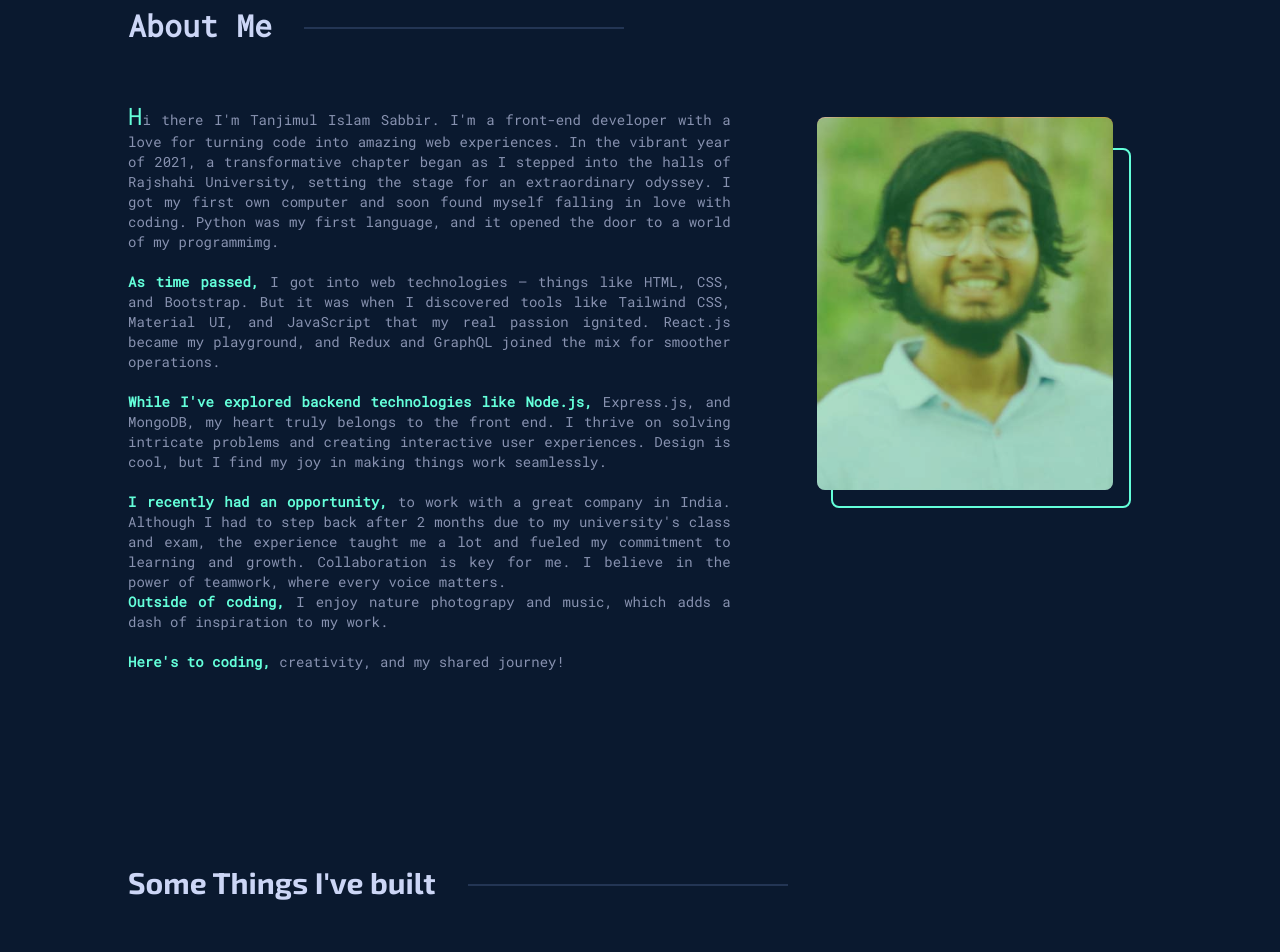
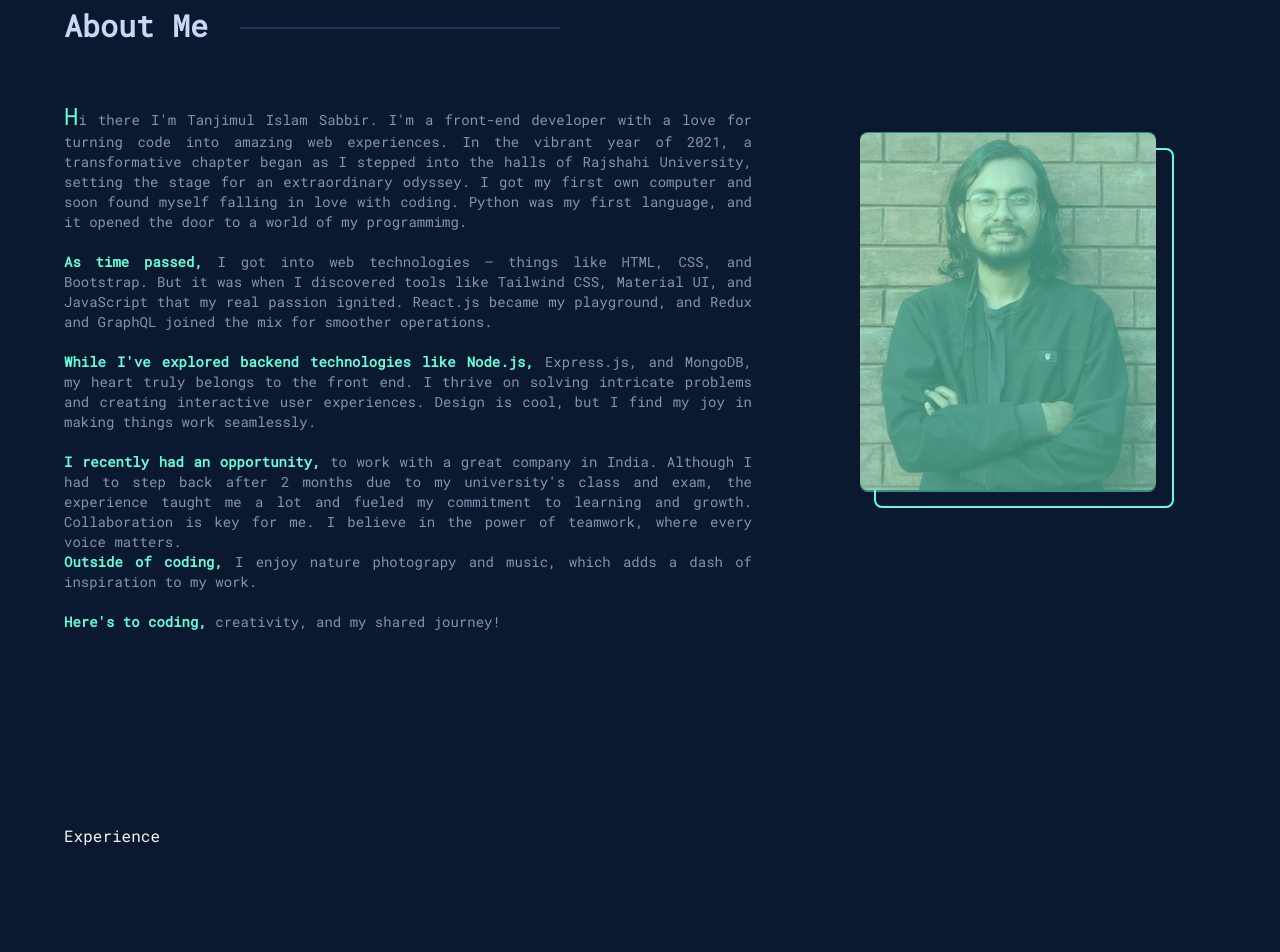
Before and after one commit to TanjimulSabbir/my-portfolio, a React (Vite) app: page / in a window 1280 px wide. Shown: the part 1080-2032 px from the top of the page. Built offline with nearby package versions, Linux system fonts and the light colour scheme; a web font is replaced by a local one.

Commit message:
introduct-page-responsive-desiging

```diff
--- a/src/Components/Header/Navbar.jsx
+++ b/src/Components/Header/Navbar.jsx
@@ -3,12 +3,12 @@ import { RxHamburgerMenu } from "react-icons/rx"
 const Navbar = () => {
     const [open, setOpen] = useState(false);
     const Menu = <>
-        <li><a href="#about">About</a></li>
-        <li><a href="#experience">Experience</a></li>
-        <li><a href="#work">Works</a></li>
-        <li><a href="#contact">Contact</a></li>
-        <li><a href="#contact">Blog</a></li>
-        <li><a href="#Resume" >Resume</a></li>
+        <li className="hover:bg-custom-highLightTextColor"><a href="#about">About</a></li>
+        <li className="hover:bg-custom-highLightTextColor"><a href="#experience">Experience</a></li>
+        <li className="hover:bg-custom-highLightTextColor"><a href="#work">Works</a></li>
+        <li className="hover:bg-custom-highLightTextColor"><a href="#contact">Contact</a></li>
+        <li className="hover:bg-custom-highLightTextColor"><a href="#contact">Blog</a></li>
+        <li className="hover:bg-custom-highLightTextColor"><a href="#Resume" >Resume</a></li>
     </>
 
     return (
--- a/src/Components/Pages/About/About.jsx
+++ b/src/Components/Pages/About/About.jsx
@@ -1,4 +1,4 @@
-import TanjimulSabbir from "../../../assets/Photos/TanjimulSabbir.jpg"
+import TanjimulSabbir from "../../../assets/Photos/About/Screenshot_20220427-084825.jpg"
 const About = () => {
     return (
         <div id='about' className='py-24'>
@@ -40,7 +40,7 @@ const About = () => {
                             src={TanjimulSabbir}
                             alt="TanjimulSabbir"
                         />
-                        <div className="w-[296px] h-[372px] absolute mb-12 mr-8 rounded-lg bg-green-500 transition-opacity duration-700 opacity-30 hover:opacity-0 transform"></div>
+                        <div className="w-[296px] h-[360px] absolute mb-8 mr-8 rounded-lg bg-custom-highLightTextColor transition-opacity duration-700 opacity-50 hover:opacity-0 transform"></div>
                     </div>
                 </div>
             </div>
--- a/src/Components/Pages/Home.jsx
+++ b/src/Components/Pages/Home.jsx
@@ -11,9 +11,9 @@ const Home = () => {
     return (
         <div>
             <Introduction />
-            <div className='mid-lg:w-4/5 py-24 mx-auto'>
+            <div className='UniversalPadding py-24 mx-auto'>
                 <About />
-                {/* <Experience /> */}
+                <Experience />
                 <Work />
                 <Contact />
                 <Email />
--- a/src/Components/Pages/Intro/Introduction.jsx
+++ b/src/Components/Pages/Intro/Introduction.jsx
@@ -1,4 +1,4 @@
-import intro from "../../../assets/Photos/Bg-Removed/red-bg-laugh.png"
+import intro from "../../../assets/Photos/Bg-Removed/laugh.png"
 import Typewriter from "./TextAnimation";
 function Introduction() {
     const text = `I'm a skilled front-end developer with a passion for building dynamic and interactive websites. My expertise lies in harnessing the power of Javascript, React.js, Tailwind CSS, Redux, and other cutting-edge technologies to craft seamless web experiences that engage and captivate users.`;
```
